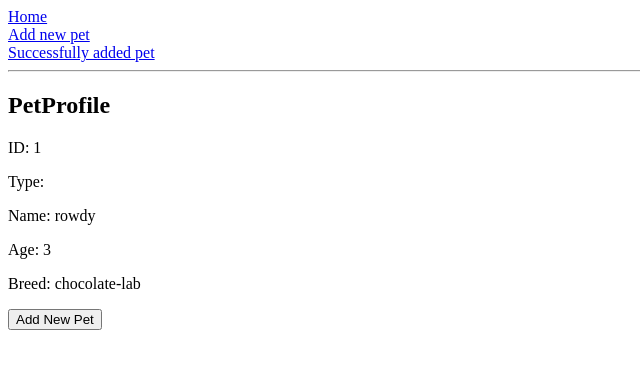
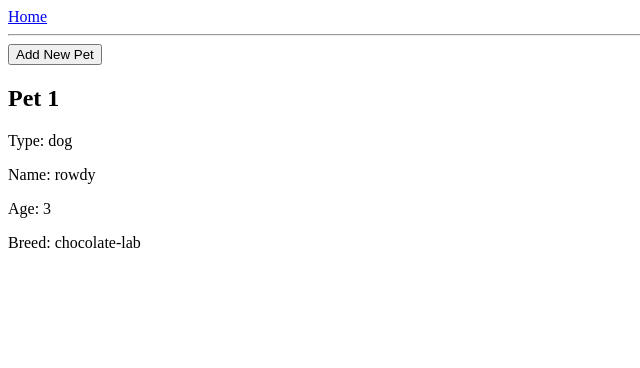
Before and after one commit to geofflin/pumpkin, a React app: page /my-pets in a window 1280 px wide. Shown: the top 368 px of the page, without its empty margins (0-640 px from the left). Built offline with nearby package versions, Linux system fonts and the light colour scheme; data requests are answered from the project's data file.

Commit message:
Added button router using history prop

```diff
--- a/src/App.jsx
+++ b/src/App.jsx
@@ -11,9 +11,7 @@ import PetsSuccess from './routes/PetsSuccess';
 
 const App = () => (
   <Fragment>
-    <div><Link to="/my-pets">Home</Link></div>
-    <div><Link to="/pets/new">Add new pet</Link></div>
-    <div><Link to="/pets/success">Successfully added pet</Link></div>
+    <Link to="/my-pets">Home</Link>
     <hr />
     <Switch>
       <Route exact path="/">
--- a/src/components/PetProfile.jsx
+++ b/src/components/PetProfile.jsx
@@ -3,9 +3,8 @@ import React from 'react';
 const PetProfile = ({ pet }) => {
   return (
     <div>
-      <h2>PetProfile</h2>
-      <p>ID: {pet.id}</p>
-      <p>Type: {pet.dog}</p>
+      <h2>Pet {pet.id}</h2>
+      <p>Type: {pet.petType}</p>
       <p>Name: {pet.name}</p>
       <p>Age: {pet.age}</p>
       <p>Breed: {pet.breed}</p>
--- a/src/routes/MyPets.jsx
+++ b/src/routes/MyPets.jsx
@@ -11,17 +11,16 @@ const mapDispatchToProps = dispatch => ({
   getPets: () => dispatch(actions.getPets()),
 });
 
-
-const MyPets = ({ pets, getPets }) => {
+const MyPets = ({ pets, getPets, history }) => {
   useEffect(getPets, []);
 
   const myPets = pets.map(pet => <PetProfile key={pet.id} pet={pet} />);
   return (
     <div>
+      <button onClick={() => history.push('/pets/new')}>Add New Pet</button>
       {myPets}
-      <button onClick={() => console.log('hi')}>Add New Pet</button>
     </div>
-  )
+  );
 };
 
 export default connect(mapStateToProps, mapDispatchToProps)(MyPets);
```
